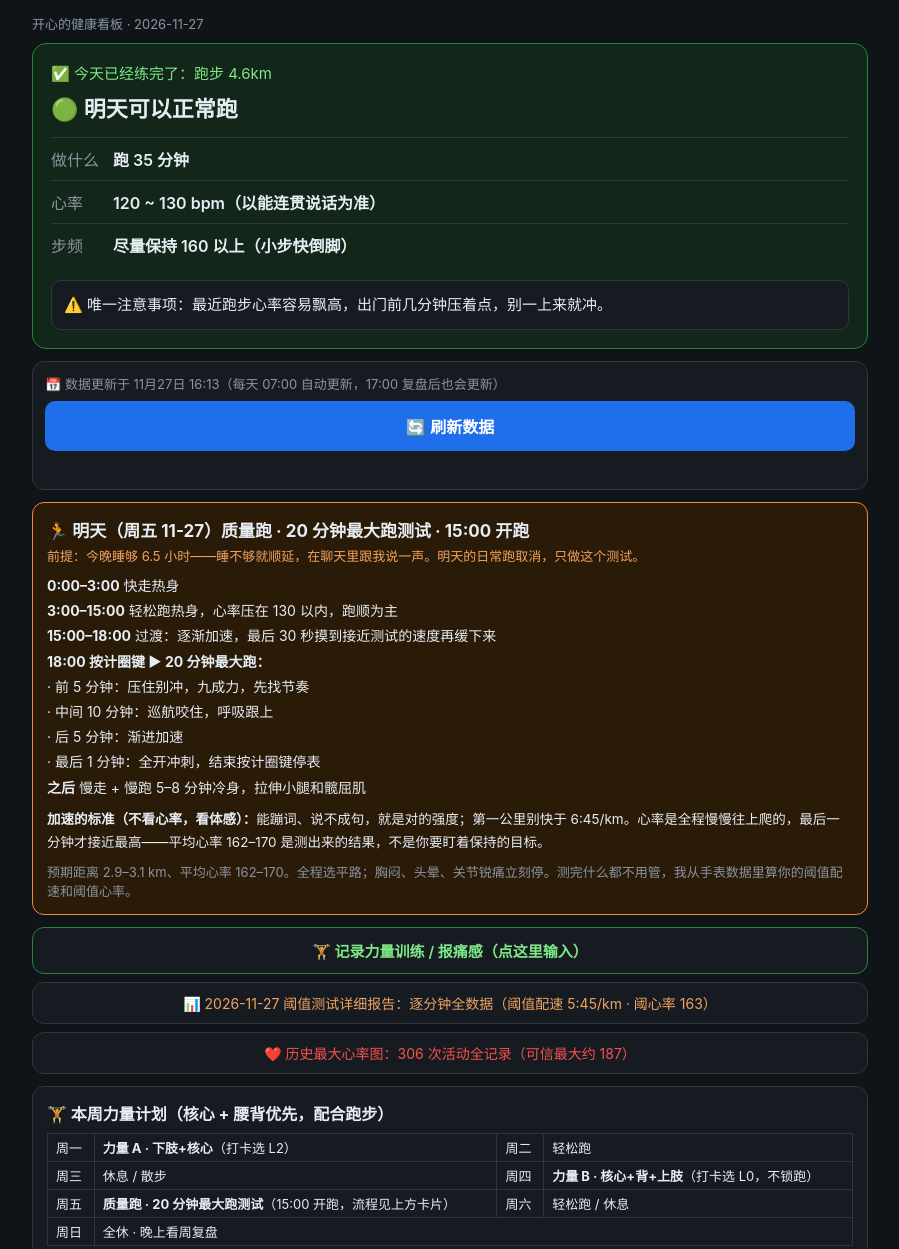
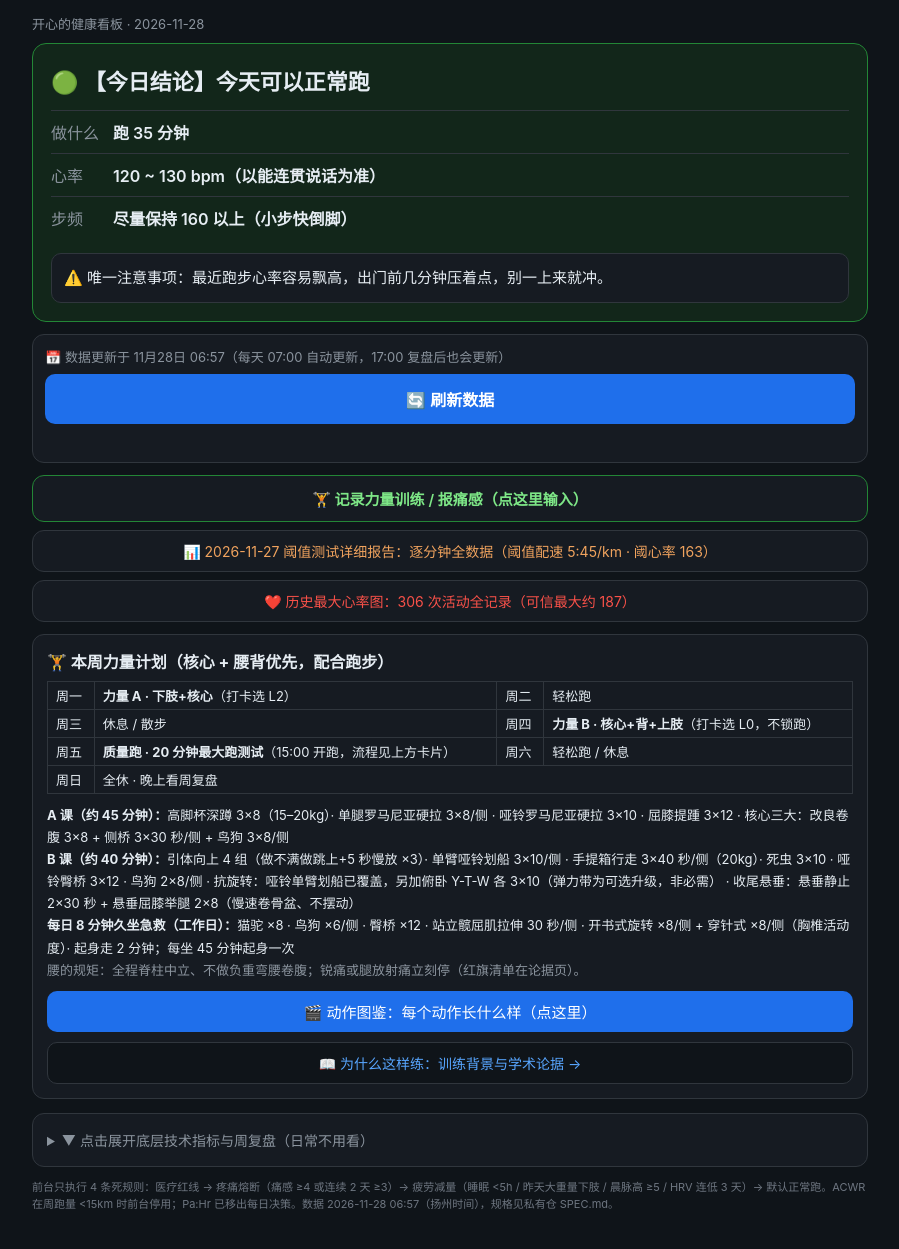
Before and after one commit to MMMMON/garmin-health-board, a plain HTML site: page index.html in a window 1280 px wide. Shown: the top 1249 px of the page, without its empty margins (190-1089 px from the left). After the commit the page ends 1226 px from the top, so only its background shows below. Drawn offline with Linux system fonts and the light colour scheme.

Commit message:
Daily refresh 2026-11-28

```diff
--- a/index.html
+++ b/index.html
@@ -24,21 +24,21 @@ table.pt{border-collapse:collapse;margin:6px 0} table.pt td{border:1px solid #30
 .kpi .name{color:#8b949e;font-size:12px} .kpi .val{font-size:19px;font-weight:700;margin:4px 0} .kpi .sub{color:#8b949e;font-size:12px;line-height:1.5}
 .foot{color:#6e7681;font-size:11px;margin-top:12px;line-height:1.6}
 </style></head><body>
-<div style="font-size:13px;color:#8b949e;margin:2px 0 10px">开心的健康看板 · 2026-11-27</div>
+<div style="font-size:13px;color:#8b949e;margin:2px 0 10px">开心的健康看板 · 2026-11-28</div>
 <div class="front front">
-<div class='done'>✅ 今天已经练完了：跑步 4.6km</div><div class='ftitle'>🟢 明天可以正常跑</div>
+<div class='ftitle'>🟢 【今日结论】今天可以正常跑</div>
 <div class="frow"><span class="k">做什么</span><span class="v">跑 35 分钟</span></div>
 <div class="frow"><span class="k">心率</span><span class="v">120 ~ 130 bpm（以能连贯说话为准）</span></div>
 <div class="frow"><span class="k">步频</span><span class="v">尽量保持 160 以上（小步快倒脚）</span></div>
 <div class="note">⚠️ 唯一注意事项：最近跑步心率容易飘高，出门前几分钟压着点，别一上来就冲。</div>
 </div>
 <div style="margin-top:12px;background:#161b22;border:1px solid #30363d;border-radius:12px;padding:12px">
-<div style="font-size:13px;color:#8b949e">📅 <span id="rfTime">数据更新于 11月27日 16:13</span>（每天 07:00 自动更新，17:00 复盘后也会更新）</div>
+<div style="font-size:13px;color:#8b949e">📅 <span id="rfTime">数据更新于 11月28日 06:57</span>（每天 07:00 自动更新，17:00 复盘后也会更新）</div>
 <button id="rfBtn" onclick="refreshBoard()" style="display:block;width:100%;margin-top:8px;padding:13px;background:#1f6feb;border:none;border-radius:10px;color:#fff;font-size:16px;font-weight:600;cursor:pointer">🔄 刷新数据</button>
 <div id="rfStatus" style="font-size:13px;color:#8b949e;margin-top:8px;min-height:18px"></div>
 </div>
 <script>
-const CUR = "11月27日 16:13";
+const CUR = "11月28日 06:57";
 async function refreshBoard(){
   const btn=document.getElementById('rfBtn'), st=document.getElementById('rfStatus');
   btn.disabled=true; btn.style.opacity=.6; st.textContent='正在检查最新数据…';
@@ -51,23 +51,7 @@ async function refreshBoard(){
   }catch(e){ st.textContent='检查失败：网络不通或页面暂时不可达，请稍后再试。'; btn.disabled=false; btn.style.opacity=1; }
 }
 </script>
-<div style="margin-top:12px;background:#2a1a08;border:1px solid #f0883e;border-radius:12px;padding:14px">
-<div style="font-size:17px;font-weight:700">🏃 明天（周五 11-27）质量跑 · 20 分钟最大跑测试 · 15:00 开跑</div>
-<div style="font-size:13px;color:#f0a35e;margin-top:4px">前提：今晚睡够 6.5 小时——睡不够就顺延，在聊天里跟我说一声。明天的日常跑取消，只做这个测试。</div>
-<div style="font-size:14px;line-height:1.8;margin-top:8px">
-<b>0:00–3:00</b> 快走热身<br>
-<b>3:00–15:00</b> 轻松跑热身，心率压在 130 以内，跑顺为主<br>
-<b>15:00–18:00</b> 过渡：逐渐加速，最后 30 秒摸到接近测试的速度再缓下来<br>
-<b>18:00 按计圈键 ▶ 20 分钟最大跑：</b><br>
-· 前 5 分钟：压住别冲，九成力，先找节奏<br>
-· 中间 10 分钟：巡航咬住，呼吸跟上<br>
-· 后 5 分钟：渐进加速<br>
-· 最后 1 分钟：全开冲刺，结束按计圈键停表<br>
-<b>之后</b> 慢走 + 慢跑 5–8 分钟冷身，拉伸小腿和髋屈肌
-</div>
-<div style="font-size:13.5px;line-height:1.7;margin-top:8px"><b>加速的标准（不看心率，看体感）：</b>能蹦词、说不成句，就是对的强度；第一公里别快于 6:45/km。心率是全程慢慢往上爬的，最后一分钟才接近最高——平均心率 162–170 是测出来的结果，不是你要盯着保持的目标。</div>
-<div style="font-size:13px;color:#8b949e;margin-top:8px">预期距离 2.9–3.1 km、平均心率 162–170。全程选平路；胸闷、头晕、关节锐痛立刻停。测完什么都不用管，我从手表数据里算你的阈值配速和阈值心率。</div>
-</div>
+
 <a href="./input.html" style="display:block;text-align:center;margin-top:12px;padding:12px;background:#161b22;border:1px solid #238636;border-radius:12px;color:#7ee787;font-size:15px;font-weight:600;text-decoration:none">🏋️ 记录力量训练 / 报痛感（点这里输入）</a>
 <a href="./test.html" style="display:block;text-align:center;margin-top:8px;padding:10px;background:#161b22;border:1px solid #30363d;border-radius:12px;color:#f0a35e;font-size:14px;text-decoration:none">📊 2026-11-27 阈值测试详细报告：逐分钟全数据（阈值配速 5:45/km · 阈心率 163）</a>
 <a href="./hrmax.html" style="display:block;text-align:center;margin-top:8px;padding:10px;background:#161b22;border:1px solid #30363d;border-radius:12px;color:#f85149;font-size:14px;text-decoration:none">❤️ 历史最大心率图：306 次活动全记录（可信最大约 187）</a>
@@ -94,18 +78,18 @@ async function refreshBoard(){
 <div class='box'>本周出勤：跑了 <b>3 次</b>（目标 3 次），共 108 分钟，14.0 公里。<br>
 安全审计：近一个月没有疼痛记录（VAS 还没填过）。<br>
 配速进化（120–130 心率下的 Z2 跑，越小越快）：<table class='pt'><tr><td>11-02 周</td><td>2 次</td><td>8.95 分/km</td></tr><tr><td>11-09 周</td><td>3 次</td><td>8.5 分/km</td></tr><tr><td>11-16 周</td><td>4 次</td><td>9.05 分/km</td></tr><tr><td>11-23 周</td><td>2 次</td><td>8.4 分/km</td></tr></table>
-晨脉近 4 周（原始值，bpm）：<div style='margin:4px 0'><svg width='300' height='44' style='max-width:100%'><text x='0' y='10' fill='#8b949e' font-size='9'>46</text><text x='0' y='43' fill='#8b949e' font-size='9'>40</text><polyline points='18,21 28,26 38,36 49,16 59,11 69,26 79,21 90,26 100,6 110,16 120,21 130,11 141,21 151,26 161,26 171,31 182,21 192,26 202,21 212,16 222,16 233,16 243,21 253,21 263,16 274,16 284,11 294,16' fill='none' stroke='#58a6ff' stroke-width='1.5'/></svg><div style='font-size:12px;color:#c9d1d9'>最新 <b>44</b> · 4 周区间 40–46 · 每周平均：43 → 44 → 43 → 44</div></div>HRV 近 4 周（原始值，ms）：<div style='margin:4px 0'><svg width='300' height='44' style='max-width:100%'><text x='0' y='10' fill='#8b949e' font-size='9'>76</text><text x='0' y='43' fill='#8b949e' font-size='9'>54</text><polyline points='18,21 29,25 39,6 50,35 60,29 71,24 82,33 92,28 103,36 114,21 124,25 135,25 145,14 156,16 167,9 177,6 188,18 198,26 209,28 220,14 230,11 241,20 252,17 262,20 273,21 283,32 294,25' fill='none' stroke='#7ee787' stroke-width='1.5'/></svg><div style='font-size:12px;color:#c9d1d9'>最新 <b>62</b> · 4 周区间 54–76 · 每周平均：62 → 63 → 69 → 64</div></div></div>
+晨脉近 4 周（原始值，bpm）：<div style='margin:4px 0'><svg width='300' height='44' style='max-width:100%'><text x='0' y='10' fill='#8b949e' font-size='9'>46</text><text x='0' y='43' fill='#8b949e' font-size='9'>40</text><polyline points='18,26 28,36 38,16 49,11 59,26 69,21 79,26 90,6 100,16 110,21 120,11 130,21 141,26 151,26 161,31 171,21 182,26 192,21 202,16 212,16 222,16 233,21 243,21 253,16 263,16 274,11 284,16 294,16' fill='none' stroke='#58a6ff' stroke-width='1.5'/></svg><div style='font-size:12px;color:#c9d1d9'>最新 <b>44</b> · 4 周区间 40–46 · 每周平均：43 → 44 → 43 → 44</div></div>HRV 近 4 周（原始值，ms）：<div style='margin:4px 0'><svg width='300' height='44' style='max-width:100%'><text x='0' y='10' fill='#8b949e' font-size='9'>76</text><text x='0' y='43' fill='#8b949e' font-size='9'>54</text><polyline points='18,25 29,6 39,35 50,29 60,24 71,33 82,28 92,36 103,21 114,25 124,25 135,14 145,16 156,9 167,6 177,18 188,26 198,28 209,14 220,11 230,20 241,17 252,20 262,21 273,32 283,25 294,31' fill='none' stroke='#7ee787' stroke-width='1.5'/></svg><div style='font-size:12px;color:#c9d1d9'>最新 <b>58</b> · 4 周区间 54–76 · 每周平均：62 → 65 → 67 → 63</div></div></div>
 <h3>处方引擎（后台状态机 P0–P4）</h3>
-<div class='box'><div class='ptitle2'>✅ 今日已完成训练</div><div class='ptext'>今日已练：跑步 4.6km。明日预告见下。</div><div class='ptitle2'>明日（后台参考）· 后台背景 · 关节负荷指标偏高（v2 记录）</div><div class='chips'><div class='chip'><span>心率锁</span><b>120–126 单车</b></div><div class='chip'><span>步频</span><b>—</b></div><div class='chip'><span>力量</span><b>仅上肢+核心</b></div><div class='chip'><span>时长</span><b>35–40 分</b></div></div><div class='ptext'>v2 引擎背景记录：膝/足底通道 ACWR 超过 1.25，提示近期关节负荷爬升较快。按 v3 规则，周跑量未达 15km 时此信号不进入前台决策，明日安排以前台卡为准；此处仅作背景观察与周复盘素材，不作为执行指令。</div></div>
+<div class='box'><div class='ptitle2'>🏋️ 力量日 · 抗阻+护膝专项</div><div class='chips'><div class='chip'><span>心率锁</span><b>—</b></div><div class='chip'><span>步频</span><b>—</b></div><div class='chip'><span>力量</span><b>下肢+护膝 45 分</b></div><div class='chip'><span>时长</span><b>45 分</b></div></div><div class='ptext'>今日不跑：45 分钟下肢+护膝专项（箱式深蹲/罗马尼亚硬拉/单腿臀中肌/屈膝提踵）；打卡后按等级启动跑步锁（L2=48h）。</div></div>
 <h3>⚠️ 风控引擎（后台）</h3>
-<div class='warn ok'>近 7–14 天无风控警告。</div><div class='cooled'>冷却中（72h，未恶化）：🔸 HR_DRIFT · 🔸 JOINT_OVERLOAD</div>
+<div class='warn ok'>近 7–14 天无风控警告。</div><div class='cooled'>冷却中（72h，未恶化）：🔸 HR_DRIFT</div>
 <h3>核心 KPI（后台中间变量，仅供复盘）</h3>
 <div class="kpis">
-<div class="kpi"><div class="name">ANS 就绪度</div><div class="val">🟢 Z +0.67</div><div class="sub">LnHRV 7日均 4.174（中位 4.094，MAD σ 0.119）· CV7 0.067（基线 0.083）· ΔRHR +0 · 无附加闸门触发。前台规则：连续 3 天 HRV 明显偏低才介入减量。</div></div>
-<div class="kpi"><div class="name">EF / Pa:Hr（已移出每日决策，仅月度复盘参考）</div><div class="val">🔴 EF 0.89 · Pa:Hr 10.6%</div><div class="sub">最近 Z2（2026-11-25）：配速掉幅 7.4% · 28 天 EF 斜率 0.0016 · 睡眠 7.12h</div></div>
-<div class="kpi"><div class="name">机械负荷 ACWR（周跑量 <15km 时前台停用）</div><div class="val">膝 🔴 1.29 · 足底 🔴 1.33</div><div class="sub">步频/触地均用跑段口径 · 近 7 天步数增幅 23.8% · 本周跑量 14.0km</div></div>
+<div class="kpi"><div class="name">ANS 就绪度</div><div class="val">🟢 Z +0.41</div><div class="sub">LnHRV 7日均 4.143（中位 4.094，MAD σ 0.119）· CV7 0.062（基线 0.082）· ΔRHR +0 · 无附加闸门触发。前台规则：连续 3 天 HRV 明显偏低才介入减量。</div></div>
+<div class="kpi"><div class="name">EF / Pa:Hr（已移出每日决策，仅月度复盘参考）</div><div class="val">🔴 EF 0.89 · Pa:Hr 10.6%</div><div class="sub">最近 Z2（2026-11-25）：配速掉幅 7.4% · 28 天 EF 斜率 0.0016 · 睡眠 7.78h</div></div>
+<div class="kpi"><div class="name">机械负荷 ACWR（周跑量 <15km 时前台停用）</div><div class="val">膝 🟢 1.04 · 足底 🟢 1.07</div><div class="sub">步频/触地均用跑段口径 · 近 7 天步数增幅 -24.6% · 本周跑量 14.0km</div></div>
 <div class="kpi"><div class="name">力量锁（L0–L3）</div><div class="val">🟢 剩余 0h</div><div class="sub">下肢力量最近 2026-11-23（L2）· 膝 VAS 未录入 · 足底 VAS 未录入</div></div>
 </div>
 </details>
-<div class="foot">前台只执行 4 条死规则：医疗红线 → 疼痛熔断（痛感 ≥4 或连续 2 天 ≥3）→ 疲劳减量（睡眠 &lt;5h / 昨天大重量下肢 / 晨脉高 ≥5 / HRV 连低 3 天）→ 默认正常跑。ACWR 在周跑量 &lt;15km 时前台停用；Pa:Hr 已移出每日决策。数据 2026-11-27 16:13（扬州时间），规格见私有仓 SPEC.md。</div>
+<div class="foot">前台只执行 4 条死规则：医疗红线 → 疼痛熔断（痛感 ≥4 或连续 2 天 ≥3）→ 疲劳减量（睡眠 &lt;5h / 昨天大重量下肢 / 晨脉高 ≥5 / HRV 连低 3 天）→ 默认正常跑。ACWR 在周跑量 &lt;15km 时前台停用；Pa:Hr 已移出每日决策。数据 2026-11-28 06:57（扬州时间），规格见私有仓 SPEC.md。</div>
 </body></html>
```
